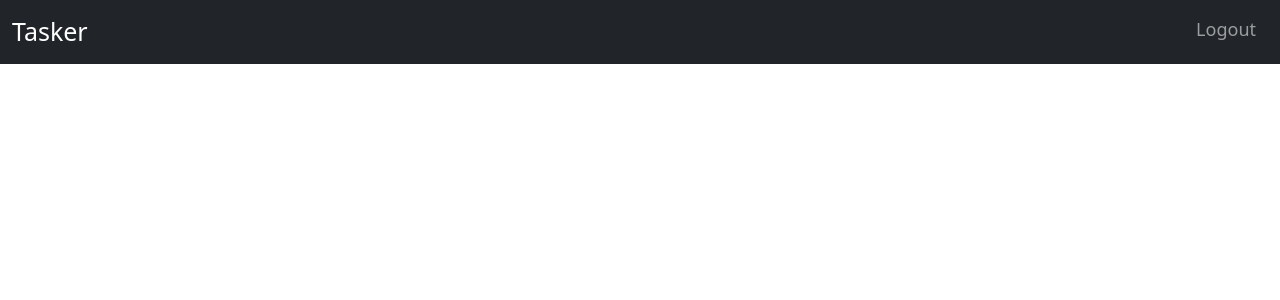
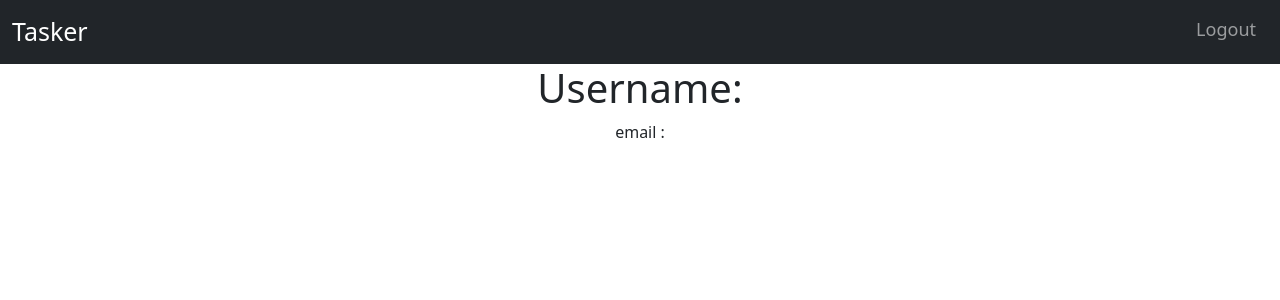
Before and after one commit to Level-Up-Partnership/lup-tasker, a Vue app in the folder client/: page /homepage in a window 1280 px wide. Shown: the top 300 px of the page. Built offline with nearby package versions, Linux system fonts and the light colour scheme; no server answers; sample sign-in values are in the browser's storage.

Commit message:
Gets userinfo from backend based on token and dispays it

```diff
--- a/client/src/views/homepage/HomePage.vue
+++ b/client/src/views/homepage/HomePage.vue
@@ -1,11 +1,33 @@
 <template>
-  <div></div>
+  <div>
+    <h1>Username: {{ userName }}</h1>
+    email : {{ email }}
+  </div>
 </template>
 
 <script>
+import axios from "axios";
 export default {
+  data() {
+    return {
+      userName: "",
+      email: "",
+    };
+  },
   created() {
     this.$store.dispatch("CheckIfLoggedIn");
+  },
+  mounted() {
+    axios
+      .get("/user", { headers: { token: localStorage.getItem("token") } })
+      .then((res) => {
+        console.log(res);
+        this.userName = res.data.userInfo.username;
+        this.email = res.data.userInfo.email;
+      })
+      .catch((err) => {
+        console.log(err);
+      });
   },
 };
 </script>
```
